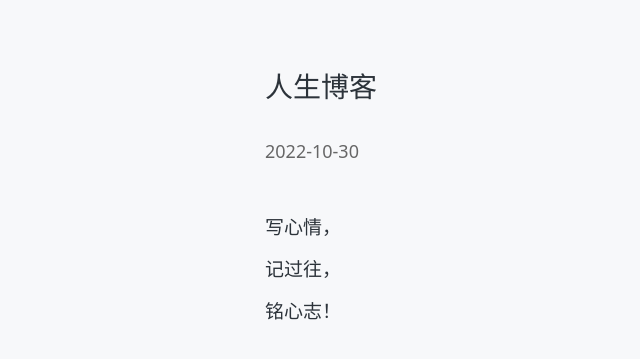
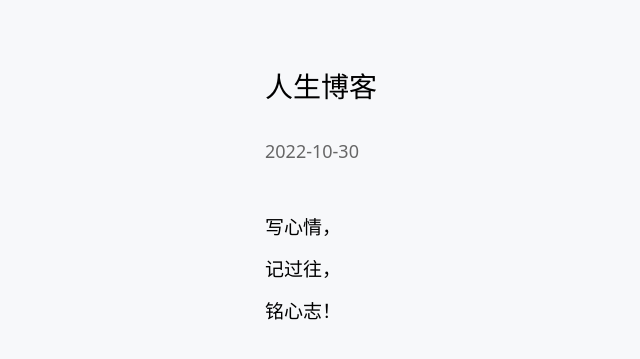
Before and after one commit to JTSTV/Jtstv.github.io, a Jekyll site: the page built from _posts/2022-10-30-人生博客.md, in a window 1280 px wide. Shown: the top 359 px of the page, without its empty margins (15-655 px from the left). Built offline with Jekyll 4.4.1, drawn with Linux system fonts in a browser that asks for light colours; our own code applies the rules of GitHub Pages for plain Markdown files.

Commit message:
更新 post.html

```diff
--- a/_layouts/post.html
+++ b/_layouts/post.html
@@ -5,13 +5,13 @@
 <html lang="zh-CN">
 <head>
 <meta charset="UTF-8">
-<meta name="viewport" content="width=device-width,initial-scale=1,maximum-scale=1,user-scalable=no">
+<meta name="viewport" content="width=device-width,initial-scale=1">
 <meta name="robots" content="index,follow">
 <title>{% if page.title %}{{ page.title }}{% else %}{{ site.title }}{% endif %}</title>
 <meta name="description" content="{% if page.description %}{{ page.description }}{% else %}{{ site.description }}{% endif %}">
 {% if page.keywords %}<meta name="keywords" content="{{ page.keywords }}">{% endif %}
 <link rel="canonical" href="{{ site.url }}{{ page.url }}">
-<style>*{margin:0;padding:0;box-sizing:border-box}body{font:19px system-ui,-apple-system,sans-serif;background:#f7f8fa;color:#2c333a;padding:56px 40px;line-height:2.2}.container{max-width:720px;margin:0 auto}.post-title{font-size:28px;margin-bottom:14px}.post-date{font-size:18px;color:#666;margin-bottom:36px}.post-content p{margin-bottom:24px}.post-content img{max-width:100%;height:auto;margin:18px 0}.post-content h1,.post-content h2,.post-content h3{margin:28px 0 14px;text-decoration:underline;text-underline-offset:4px}.post-content ul{padding-left:1.8em !important;margin:18px 0}.post-content ol{padding-left:1.8em !important;margin:18px 0}.post-content li{margin-bottom:12px}.post-content pre,.post-content table{max-width:100%;overflow-x:auto}@media(max-width:600px){body{padding:32px 24px}.post-title{font-size:24px}.post-date{font-size:17px;margin-bottom:28px}.post-content ul,.post-content ol{padding-left:1.4em !important}}</style>
+<style>*{margin:0;padding:0;box-sizing:border-box}body{font:19px system-ui,-apple-system,sans-serif;background:#f7f8fa;padding:56px 40px;line-height:2.2}.container{max-width:720px;margin:0 auto}.post-title{font-size:28px;margin-bottom:14px}.post-date{font-size:18px;color:#666;margin-bottom:36px}.post-content p{margin-bottom:24px}.post-content img{max-width:100%;height:auto;margin:18px 0}.post-content h1,.post-content h2,.post-content h3{margin:28px 0 14px}.post-content ul{padding-left:1.8em !important;margin:18px 0}.post-content ol{padding-left:1.8em !important;margin:18px 0}.post-content li{margin-bottom:12px}.post-content pre,.post-content table{max-width:100%;overflow-x:auto}@media(max-width:600px){body{padding:32px 24px}.post-title{font-size:24px}.post-date{font-size:17px;margin-bottom:28px}.post-content ul,.post-content ol{padding-left:1.4em !important}}</style>
 </head>
 <body>
 <div class="container">
```
